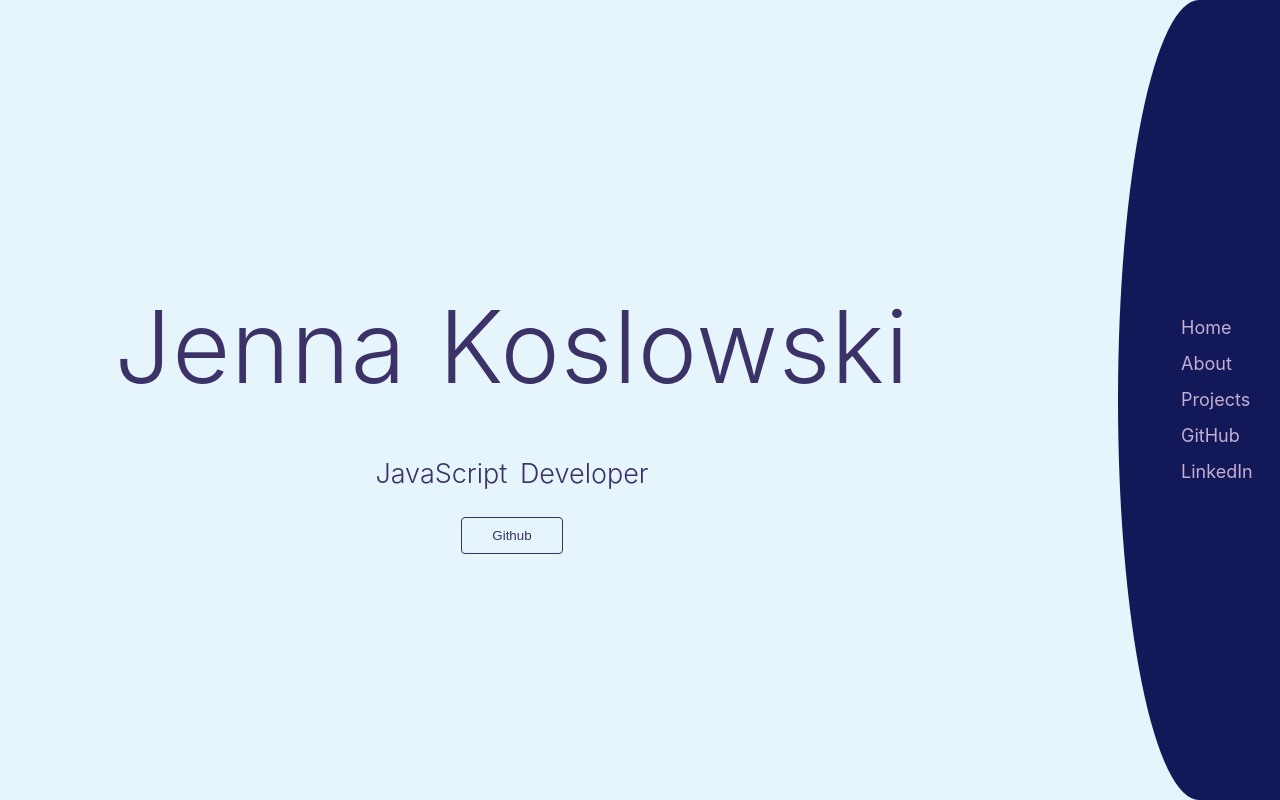
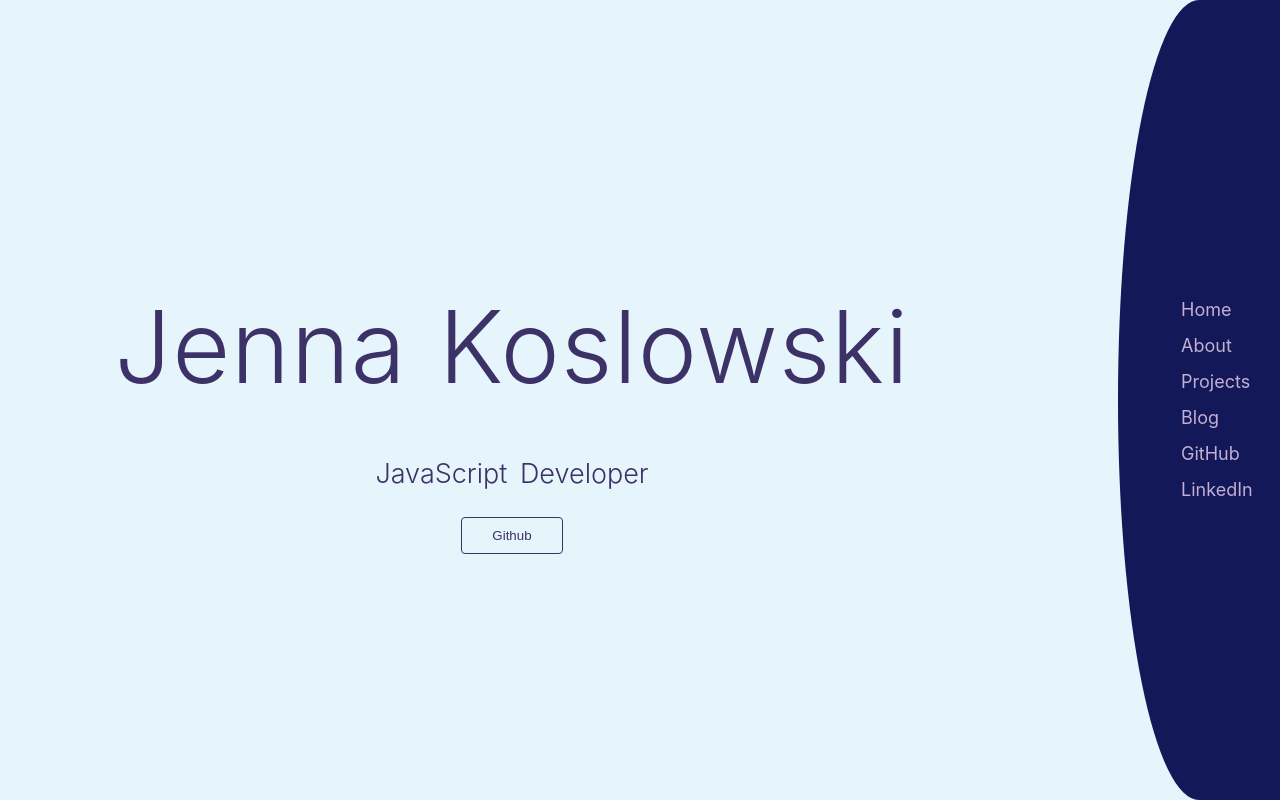
Before and after one commit to JennaKoslowski/vue-profile, a Nuxt app: page / in a window 1280 px wide. Built offline with nearby package versions, Linux system fonts and the light colour scheme.

Commit message:
add WordPress blog link

```diff
--- a/components/NavBar.vue
+++ b/components/NavBar.vue
@@ -5,6 +5,7 @@
         <li><nuxt-link class="navbar-item links" to="/">Home</nuxt-link></li>
         <li><nuxt-link class="navbar-item links " to="/about">About</nuxt-link></li>
         <li><nuxt-link class="navbar-item links" to="/projects">Projects</nuxt-link></li>
+        <li><a href="https://jkimexploring.wordpress.com/coding/" target="_blank" class= "links">Blog</a></li>
         <li><a href="https://github.com/JennaKoslowski" target="_blank" class= "links">GitHub</a></li>
         <li><a href="https://www.linkedin.com/in/jennakoslowski/" target="_blank" class="links">LinkedIn</a></li>
         </ul>
```
